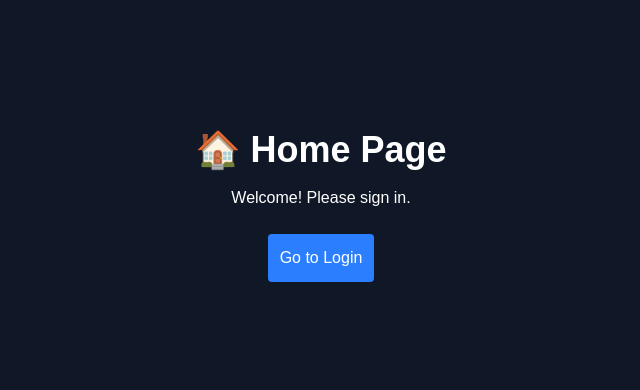
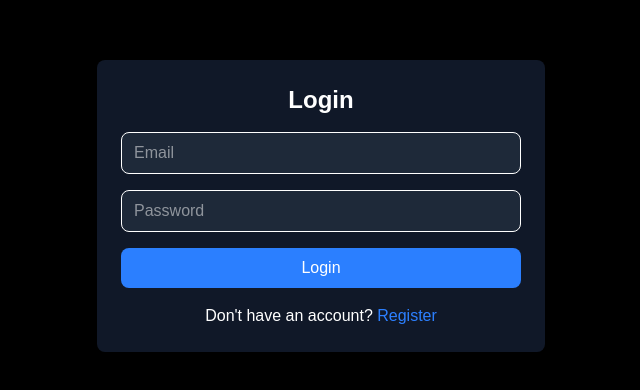
Before and after one commit to Celerium-Ce/Artha, a Next.js app in the folder proj/: page /auth/login in a window 1280 px wide. Shown: the part 194-584 px from the top of the page, without its empty margins (319-959 px from the left). Built offline with nearby package versions, Linux system fonts and the light colour scheme; no server answers.

Commit message:
added login and register page

```diff
--- a/proj/src/app/auth/login/page.js
+++ b/proj/src/app/auth/login/page.js
@@ -1,13 +1,84 @@
-import Link from "next/link";
+"use client";
 
-export default function Home() {
+import { useState } from "react";
+import { useRouter } from "next/navigation";
+import { supabase } from "../../lib/supabaseClient";
+
+export default function Login() {
+  const router = useRouter();
+  const [formData, setFormData] = useState({ email: "", password: "" });
+  const [error, setError] = useState(null);
+  const [loading, setLoading] = useState(false);
+
+  // Handle input changes
+  const handleChange = (e) => {
+    setFormData({ ...formData, [e.target.name]: e.target.value });
+  };
+
+  // Handle login
+  const handleLogin = async (e) => {
+    e.preventDefault();
+    setLoading(true);
+    setError(null);
+
+    const { email, password } = formData;
+
+    // Sign in user
+    const { data, error } = await supabase.auth.signInWithPassword({
+      email,
+      password,
+    });
+
+    if (error) {
+      setError(error.message);
+    } else {
+      alert("Login successful!");
+      router.push("/dashboard"); // Redirect user after login
+    }
+    setLoading(false);
+  };
+
   return (
-    <div className="flex flex-col items-center justify-center min-h-screen bg-gray-900 text-white">
-      <h1 className="text-4xl font-bold">🏠 Home Page</h1>
-      <p className="mt-4">Welcome! Please sign in.</p>
-      <Link href="/login">
-        <button className="mt-6 p-3 bg-blue-500 rounded">Go to Login</button>
-      </Link>
+    <div className="flex min-h-screen items-center justify-center bg-black text-white">
+      <div className="w-full max-w-md bg-gray-900 p-6 rounded-lg shadow-md">
+        <h2 className="text-2xl font-bold mb-4 text-center">Login</h2>
+
+        {error && <p className="text-red-500 text-center">{error}</p>}
+
+        <form onSubmit={handleLogin} className="space-y-4">
+          <input
+            type="email"
+            name="email"
+            placeholder="Email"
+            value={formData.email}
+            onChange={handleChange}
+            className="w-full px-3 py-2 border rounded-lg bg-gray-800 text-white"
+            required
+          />
+
+          <input
+            type="password"
+            name="password"
+            placeholder="Password"
+            value={formData.password}
+            onChange={handleChange}
+            className="w-full px-3 py-2 border rounded-lg bg-gray-800 text-white"
+            required
+          />
+
+          <button
+            type="submit"
+            disabled={loading}
+            className="w-full bg-blue-500 text-white px-3 py-2 rounded-lg"
+          >
+            {loading ? "Logging in..." : "Login"}
+          </button>
+        </form>
+
+        <p className="text-center mt-4">
+          Don't have an account? <a href="/auth/register" className="text-blue-500">Register</a>
+        </p>
+      </div>
     </div>
   );
 }
--- a/proj/src/app/auth/register/page.js
+++ b/proj/src/app/auth/register/page.js
@@ -0,0 +1,129 @@
+"use client";
+
+import { useState } from "react";
+import { useRouter } from "next/navigation";
+import { supabase } from "../../lib/supabaseClient";
+
+export default function Register() {
+  const router = useRouter();
+  const [formData, setFormData] = useState({
+    name: "",
+    email: "",
+    password: "",
+  });
+  const [error, setError] = useState(null);
+  const [loading, setLoading] = useState(false);
+
+  // Handle input changes
+  const handleChange = (e) => {
+    setFormData({ ...formData, [e.target.name]: e.target.value });
+  };
+
+  // Handle registration
+  const handleRegister = async (e) => {
+    e.preventDefault();
+    setLoading(true);
+    setError(null);
+
+    const { name, email, password } = formData;
+    const { data: edata, error: emailError } = await supabase.from("User").select("*").eq("email", email);
+    if (emailError) {
+      setError(emailError.message);
+      setLoading(false);
+      return;
+    } else if (edata && edata.length > 0) {
+      setError("User with this email already exists");
+      setLoading(false);
+      return;
+    }
+
+    const { data, error } = await supabase.auth.signUp({
+      email,
+      password,
+      options: { data: { name } }, // Store name in user metadata
+    });
+
+    if (error) {
+      setError(error.message);
+    } else {
+      alert("Check your email to confirm your account!");
+      router.push("/auth"); // Redirect to login
+    }
+    console.log("Signing up user...");
+
+    const user = data.user;
+    if (user) {
+        const { error: insertError } = await supabase.from("User").insert([
+        {
+            userid: user.id,
+            name:name,
+            email: email }
+        ]);
+
+    if (insertError) {
+      setError(insertError.message);
+      setLoading(false);
+      return;
+    }
+  }
+
+    setLoading(false);
+  };
+
+  return (
+    <div className="flex min-h-screen items-center justify-center bg-black px-4">
+      <div className="w-full max-w-md bg-gray-900 p-6 rounded-lg shadow-lg">
+        <h2 className="text-2xl font-bold text-center text-white mb-4">Register</h2>
+
+        {error && <p className="text-red-500 text-center">{error}</p>}
+
+        <form onSubmit={handleRegister} className="space-y-4">
+          <input
+            type="text"
+            name="name"
+            placeholder="Your Name"
+            value={formData.name}
+            onChange={handleChange}
+            className="w-full px-4 py-2 bg-gray-800 text-white border border-gray-700 rounded-lg focus:outline-none focus:ring-2 focus:ring-blue-400"
+            required
+          />
+
+          <input
+            type="email"
+            name="email"
+            placeholder="Email"
+            value={formData.email}
+            onChange={handleChange}
+            className="w-full px-4 py-2 bg-gray-800 text-white border border-gray-700 rounded-lg focus:outline-none focus:ring-2 focus:ring-blue-400"
+            required
+          />
+
+          <input
+            type="password"
+            name="password"
+            placeholder="Password"
+            value={formData.password}
+            onChange={handleChange}
+            className="w-full px-4 py-2 bg-gray-800 text-white border border-gray-700 rounded-lg focus:outline-none focus:ring-2 focus:ring-blue-400"
+            required
+          />
+
+          <button
+            type="submit"
+            disabled={loading}
+            className="w-full bg-blue-500 text-white px-4 py-2 rounded-lg hover:bg-blue-600 transition"
+          >
+            {loading ? "Registering..." : "Register"}
+          </button>
+        </form>
+
+        <p className="text-center mt-4 text-gray-400">
+          Already have an account?{" "}
+          <a href="/login" className="text-blue-400 hover:underline">
+            Login
+          </a>
+        </p>
+      </div>
+    </div>
+  );
+}
```
